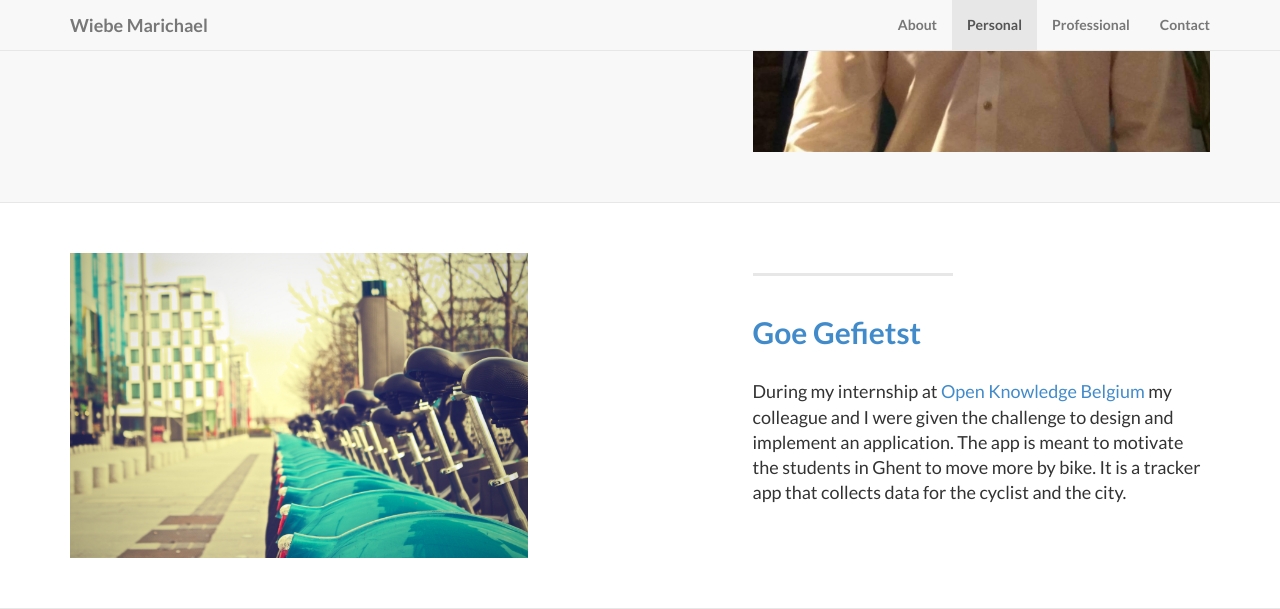
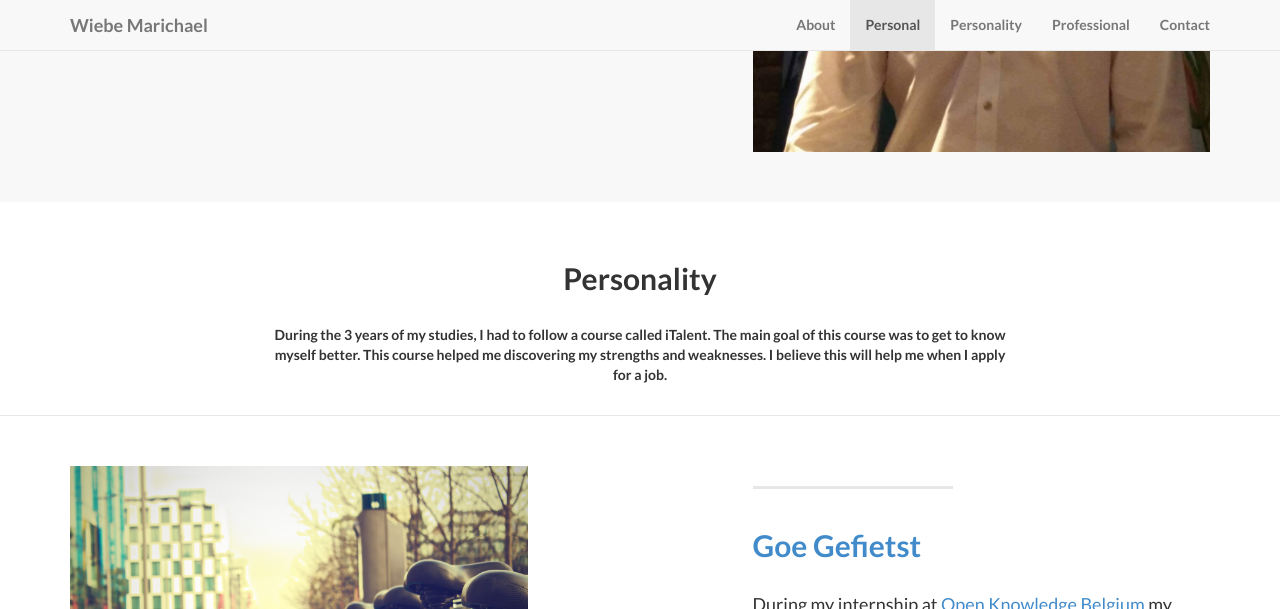
Before and after one commit to marichaelw/marichaelw.github.io, a Jekyll site: the page built from index.html, in a window 1280 px wide and 1400 px high, scrolled down 1455 px, cut to the strip 0-609 px from the top of the window. Built offline with Jekyll 4.4.1, drawn with Linux system fonts in a browser that asks for light colours; some of the changed text lies outside the part shown.

Commit message:
#3
add personality header section

```diff
--- a/_includes/footer.html
+++ b/_includes/footer.html
@@ -17,6 +17,10 @@
                     </li>
                     <li class="footer-menu-divider">&sdot;</li>
                     <li>
+                        <a href="#personality">Personality</a>
+                    </li>
+                    <li class="footer-menu-divider">&sdot;</li>
+                    <li>
                         <a href="#contact">Contact</a>
                     </li>
                 </ul>
--- a/_includes/header.html
+++ b/_includes/header.html
@@ -19,6 +19,9 @@
                 </li>
                 <li>
                     <a class="page-scroll" href="#personal">Personal</a>
+                </li>
+                <li>
+                    <a class="page-scroll" href="#personality">Personality</a>
                 </li>
                 <li>
                     <a class="page-scroll" href="#professional">Professional</a>
--- a/_includes/page_content2.html
+++ b/_includes/page_content2.html
@@ -23,6 +23,42 @@
         <!-- /.container -->
     </div>
 </section>
+<section id="personality" class="container content-section text-center">
+    <div class="row">
+        <div class="col-lg-8 col-lg-offset-2">
+          <br/><br/>
+          <h2>Personality</h2>
+          <br/>
+            <p>During the 3 years of my studies, I had to follow a course called iTalent. The main goal of this course was to get to know myself better.
+            This course helped me discovering my strengths and weaknesses. I believe this will help me when I apply for a job.</p>
+            <br/>
+          </div>
+    </div>
+</section>
+<section id="personality">
+    <!-- /.content-section-a -->
+    <div class="content-section-b">
+
+        <div class="container">
+
+            <div class="row">
+                <div class="col-lg-5 col-lg-offset-1 col-sm-push-6  col-sm-6">
+                    <hr class="section-heading-spacer">
+                    <div class="clearfix"></div>
+                    <h2 class="section-heading"><a href="https://github.com/goegefietst">Goe Gefietst</a></h2>
+                    <div class="lead">During my internship at <a href="http://www.openknowledge.be">Open Knowledge Belgium</a> my colleague and I were given the challenge to design and implement an application. The app is meant to motivate the students in Ghent to move more by bike. It is a tracker app that collects data for the cyclist and the city.</div>
+                </div>
+                <div class="col-lg-5 col-sm-pull-6  col-sm-6">
+                  <img class="img-responsive" src="img/content/pexels-professional.jpg" alt="">
+                </div>
+            </div>
+
+        </div>
+        <!-- /.container -->
+
+    </div>
+    <!-- /.content-section-b -->
+</section>
 <section id="professional">
     <!-- /.content-section-a -->
     <div class="content-section-b">
```
